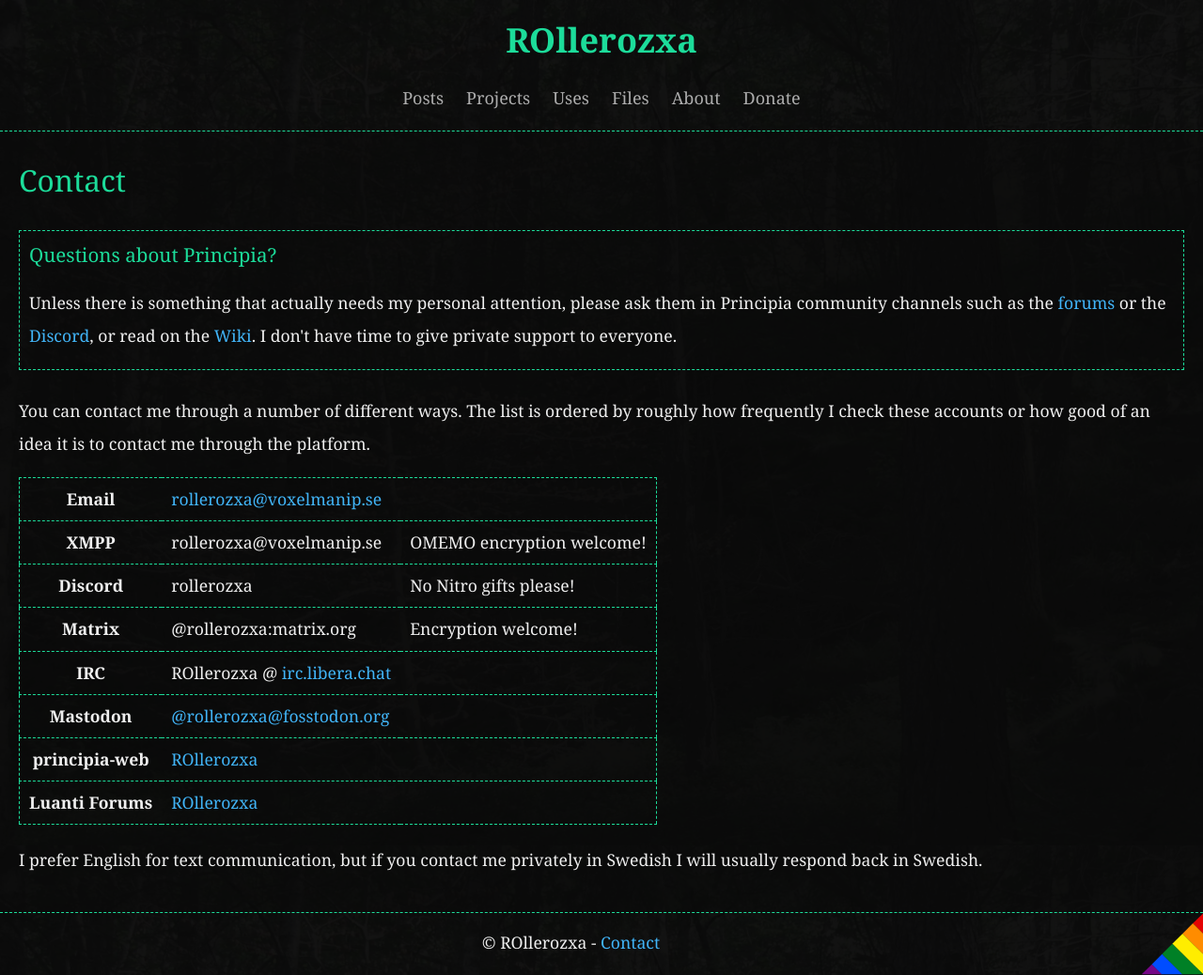
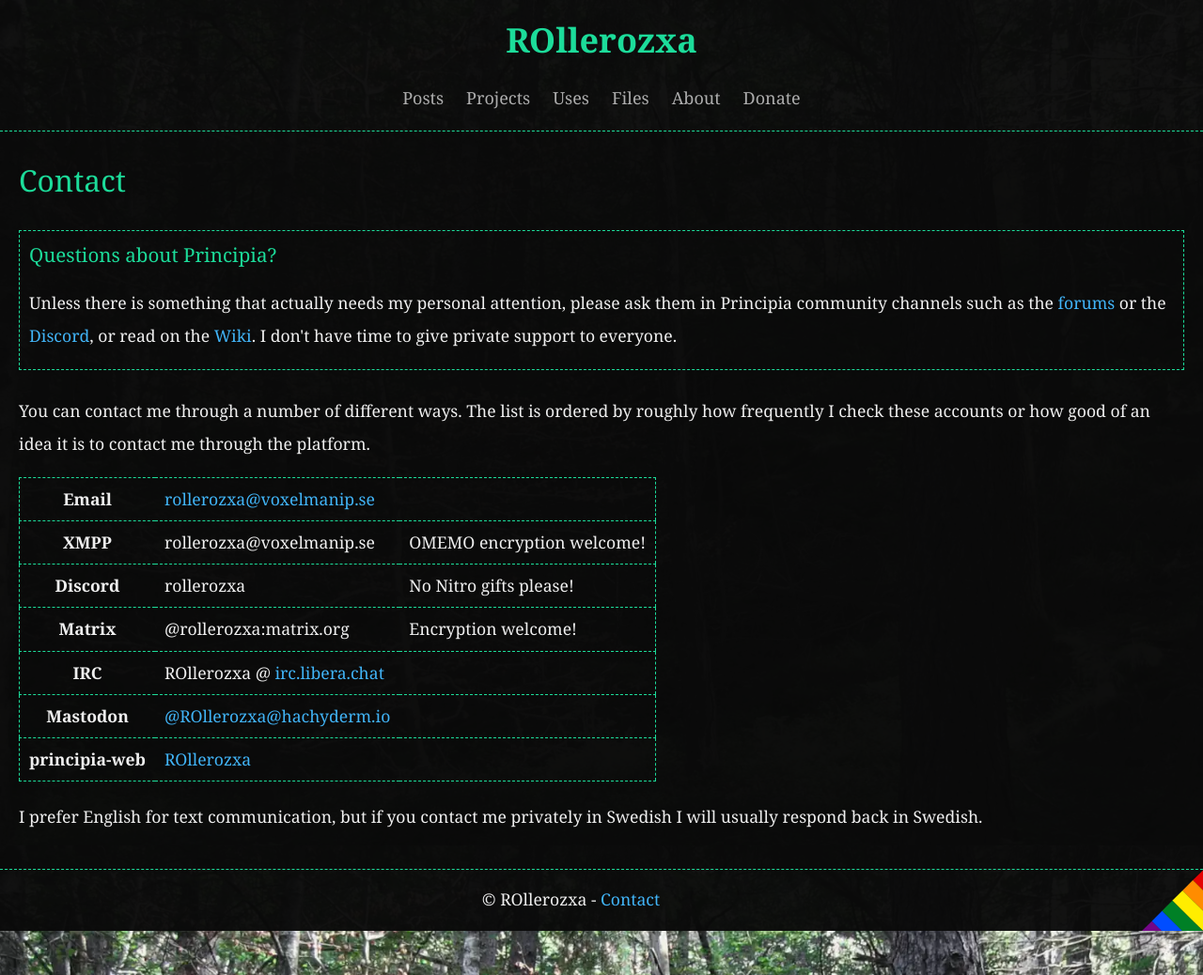
Before and after one commit to rollerozxa/voxelmanip.se, a Jekyll site: the page built from contact.md, in a window 1280 px wide. Shown: the whole page at 94% size. Built offline with Jekyll 4.4.1, drawn with Linux system fonts in a browser that asks for light colours.

Commit message:
Update contact info

```diff
--- a/_data/contact.yml
+++ b/_data/contact.yml
@@ -24,12 +24,8 @@
 
 - id: mastodon
   name: Mastodon
-  value: <a href="https://fosstodon.org/@rollerozxa">@rollerozxa@fosstodon.org</a>
+  value: <a href="https://hachyderm.io/@ROllerozxa">@ROllerozxa@hachyderm.io</a>
 
 - id: principia-web
   name: principia-web
   value: <a href="https://principia-web.se/user/1">ROllerozxa</a>
-
-- id: mt-forums
-  name: Luanti Forums
-  value: <a href="https://forum.luanti.org/memberlist.php?mode=viewprofile&u=29559">ROllerozxa</a>
```
